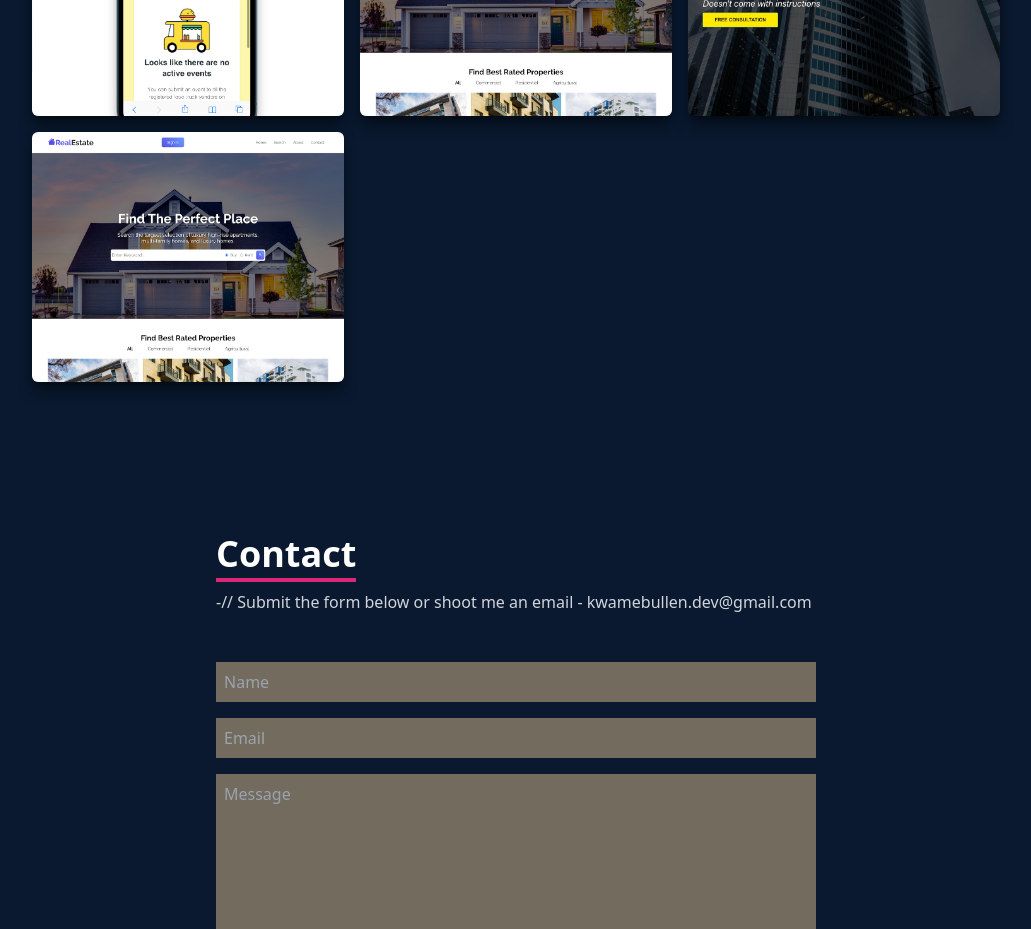
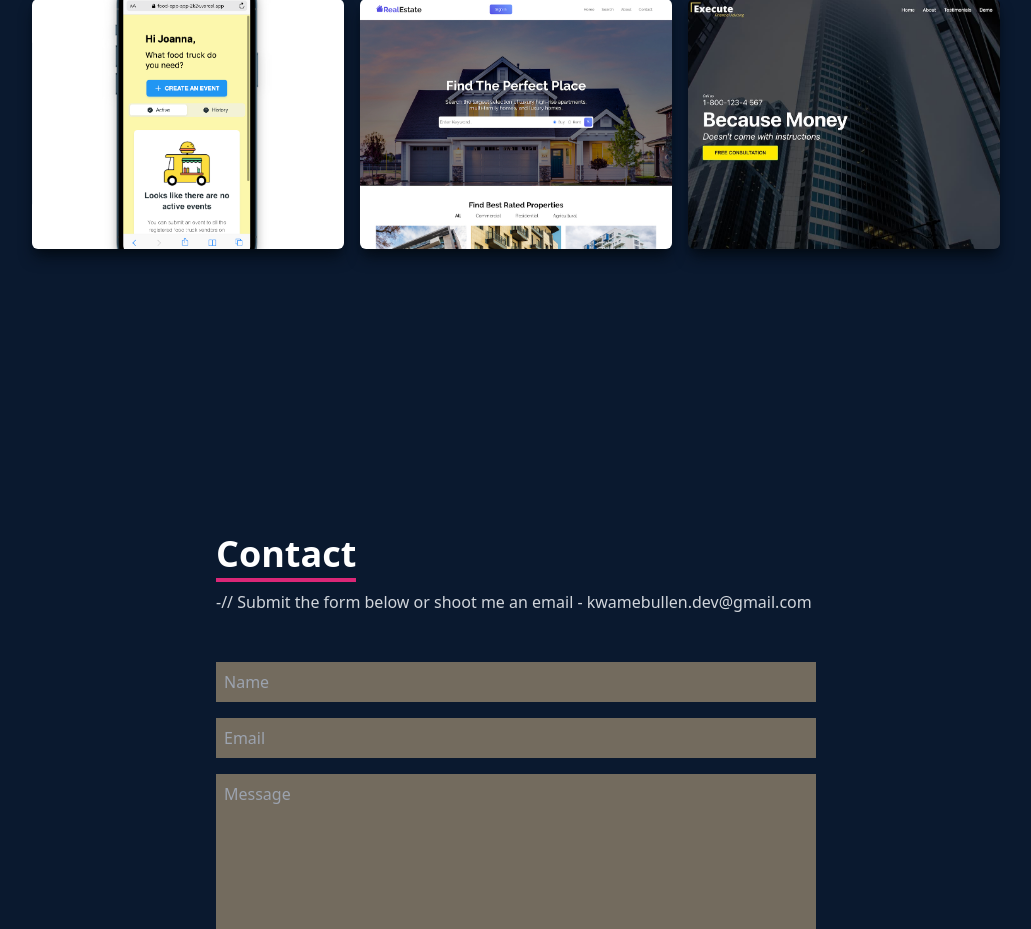
Before and after one commit to Adam43/react-portfolio, a React (Vite) app in the folder portfolio-react-app/: page / in a window 1280 px wide. Shown: the part 2760-3689 px from the top of the page, without its empty margins (124-1155 px from the left). Built offline with nearby package versions, Linux system fonts and the light colour scheme.

Commit message:
rename dummy projects to placeholder

```diff
--- a/portfolio-react-app/src/data/data.js
+++ b/portfolio-react-app/src/data/data.js
@@ -13,25 +13,17 @@ export const data=[
     },
     {
         id:2,
-        name:"React JS Application",
+        name:"PlaceHolder",
         image:RealEst,
         github:"",
         live:"",
     },
     {
         id:3,
-        name:"React JS Application",
+        name:"PlaceHolder",
         image:WorkIm,
         github:"",
         live:"",
     },
-    {
-        id:4,
-        name:"React JS Application",
-        image:RealEst,
-        github:"",
-        live:"",
-    },
-
 
 ]
```
